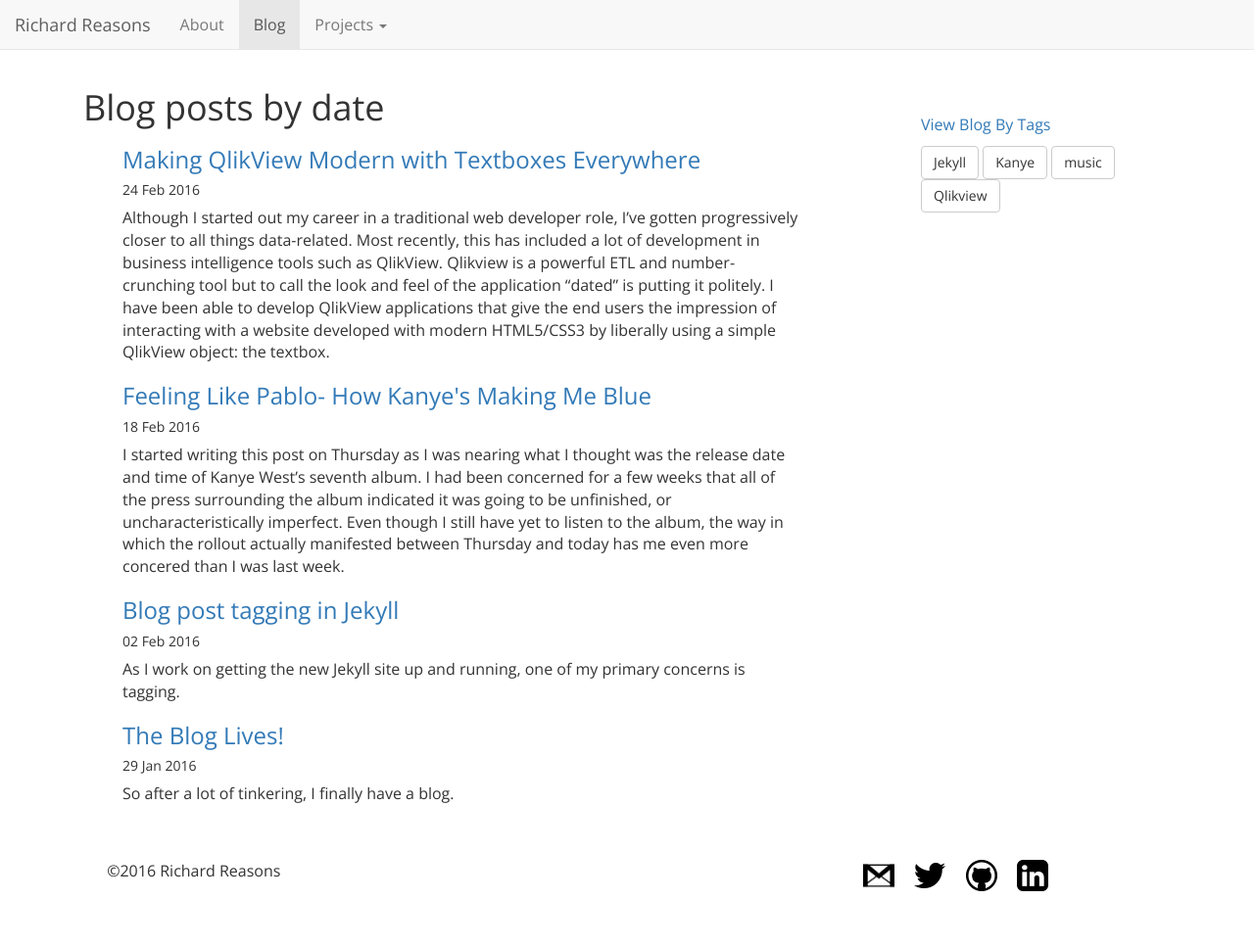
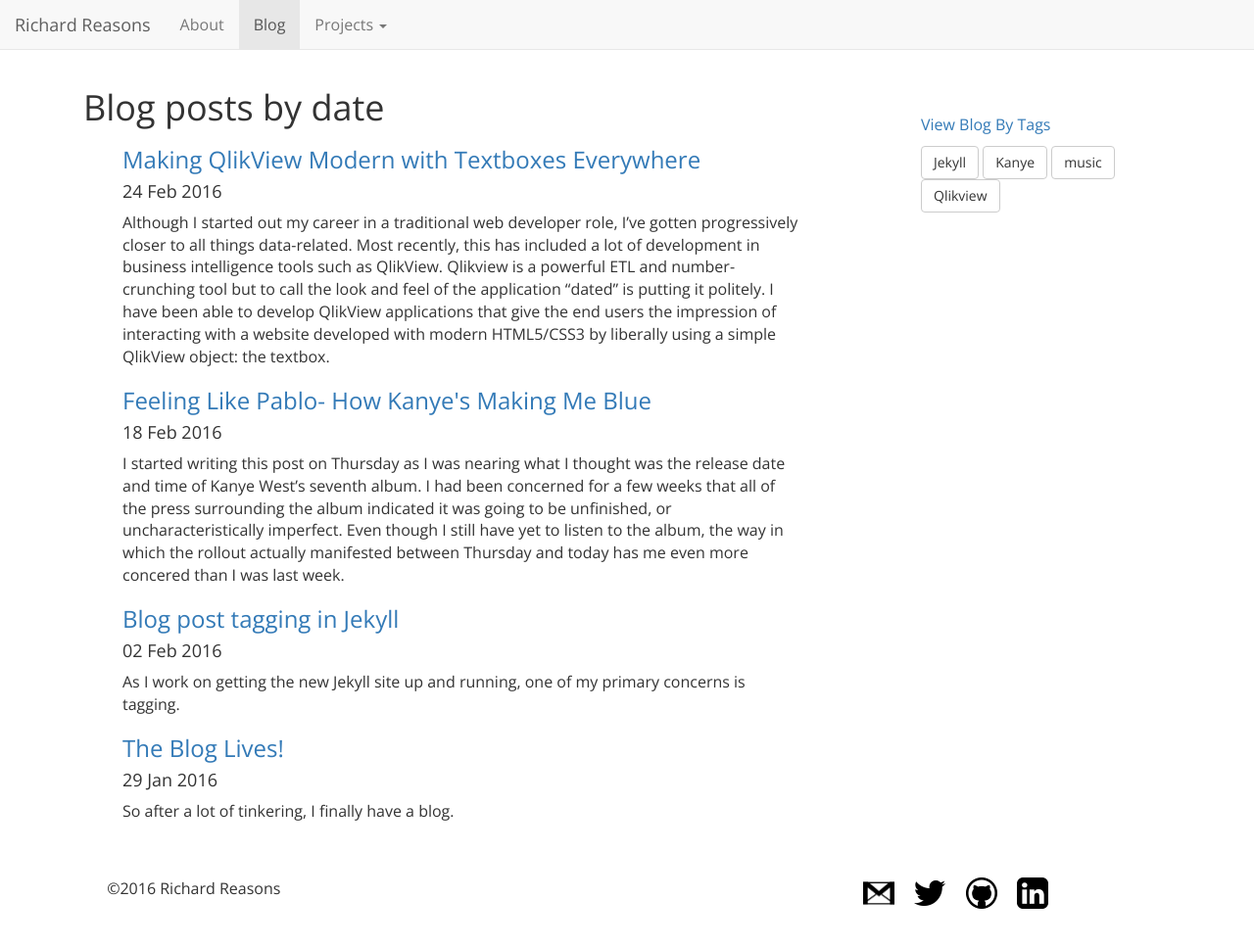
Before and after one commit to rgreasons/rgreasons.github.io, a Jekyll site: the page built from blog.html, in a window 1280 px wide and 998 px high. Shown: the top 967 px of the window at 98% size. Built offline with Jekyll 4.4.1, drawn with Linux system fonts in a browser that asks for light colours; nearby versions of some CDN libraries.

Commit message:
Update blog.html

```diff
--- a/blog.html
+++ b/blog.html
@@ -9,7 +9,7 @@
 	  {% for post in site.posts %}
 	  <div>
 	  	<h3><a href="{{ post.url }}" title="{{ post.title }}">{{ post.title }}</a><br></h3>
-	  	<h5>{{ post.date | date_to_string }}</h5>
+	  	<h4>{{ post.date | date_to_string }}</h4>
 	  	<p>{{post.excerpt}}</p>
 	  </div>
 	  {% endfor %}
```
